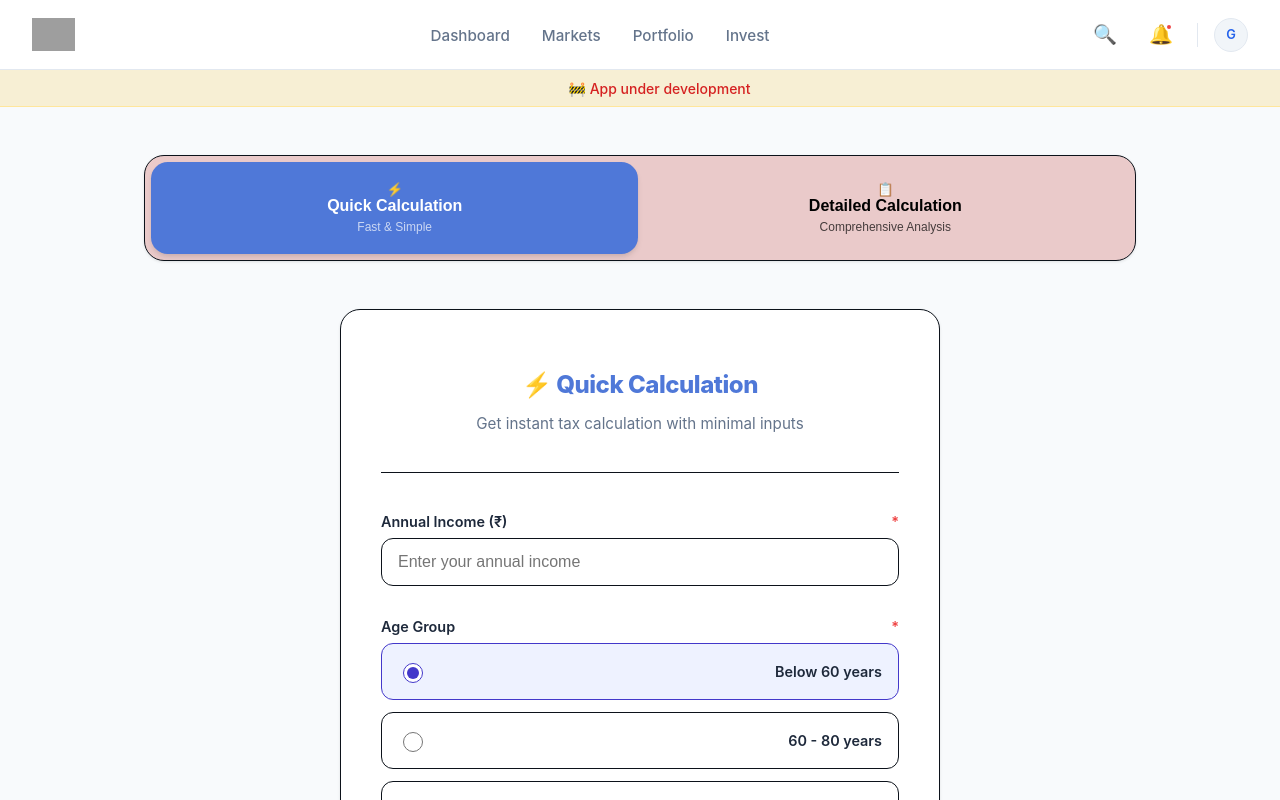
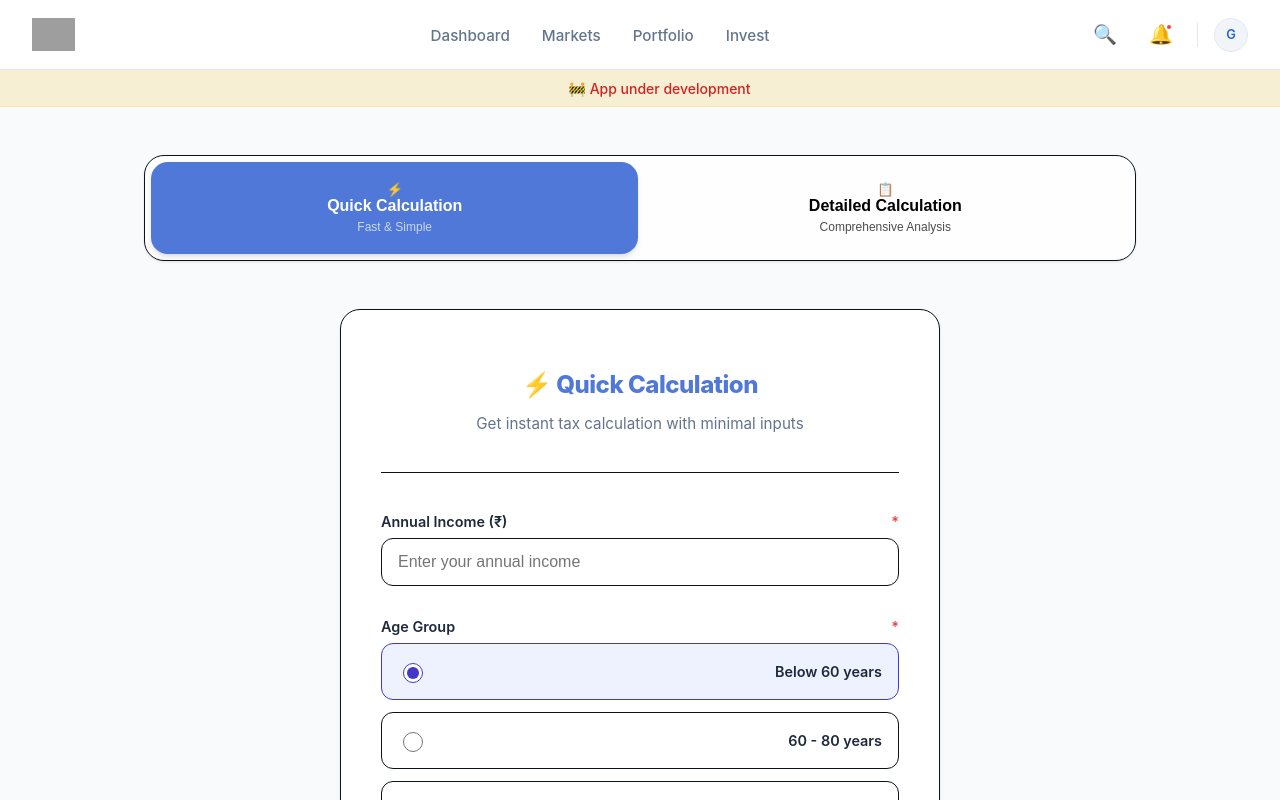
Before and after one commit to Yog964/Finance-app, a React (Create React App) app: page / in a window 1280 px wide. Shown: the top 800 px of the page. Built offline with nearby package versions, Linux system fonts and the light colour scheme; grey boxes are pictures that could not be loaded.

Commit message:
Version_3_NavbarUpdated

```diff
--- a/src/App.css
+++ b/src/App.css
@@ -9,7 +9,7 @@
   --success-bg: #a8aeab;
 
   --bg-body: #f8fafc; /* Slightly lighter for better contrast */
-  --bg-card: #eacaca;
+  --bg-card: #fefefe;
   --text-main: #1e293b;
   --text-muted: #64748b;
 
```
